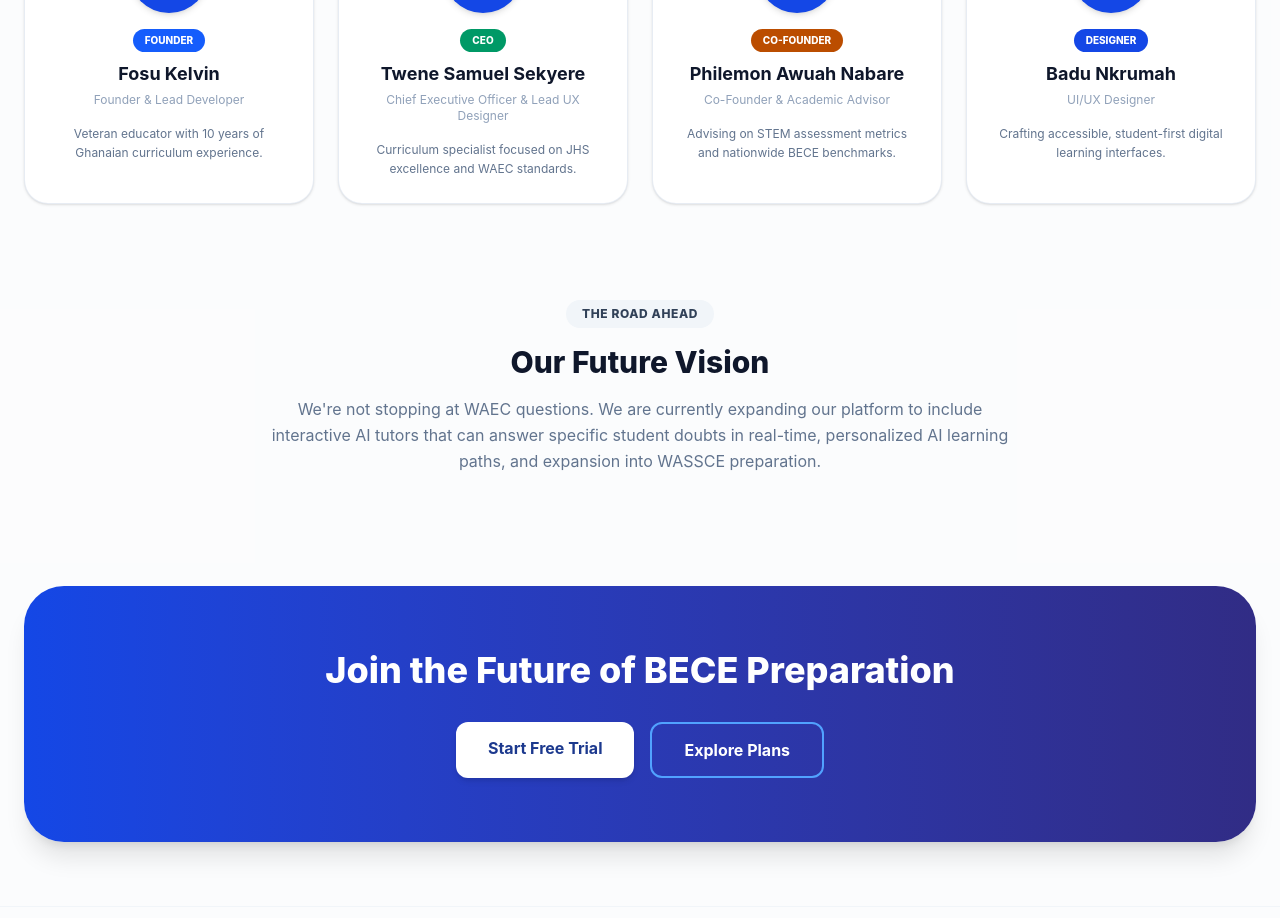
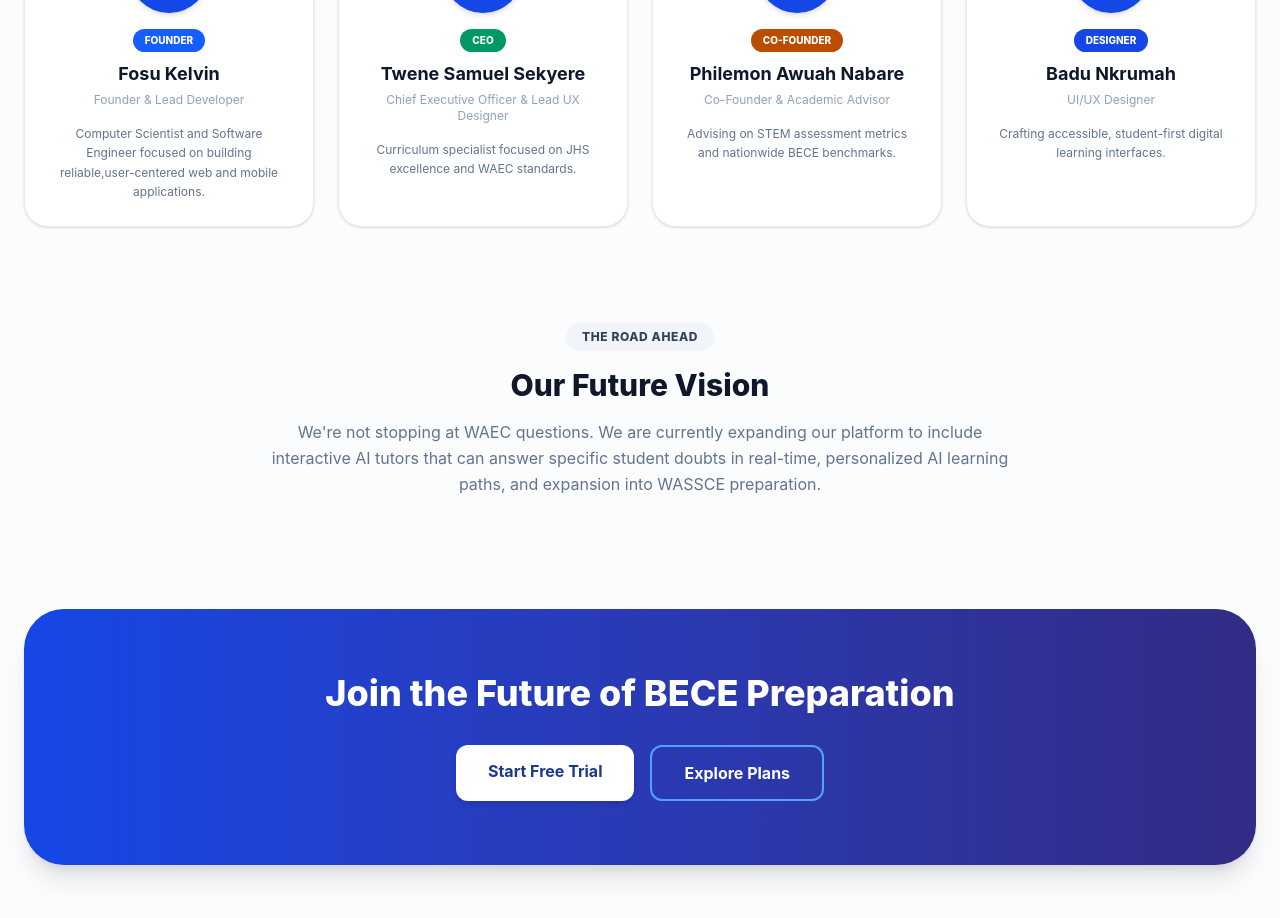
Before and after one commit to patternboys1/studyvault, a React (Vite) app: page /about in a window 1280 px wide. Shown: the part 2740-3658 px from the top of the page. Built offline with nearby package versions, Linux system fonts and the light colour scheme; no server answers.

Commit message:
about page edits

```diff
--- a/src/pages/public/About.jsx
+++ b/src/pages/public/About.jsx
@@ -99,7 +99,7 @@ const About = () => {
       role: "Founder & Lead Developer",
       badge: "FOUNDER",
       badgeColor: "bg-blue-600",
-      bio: "Veteran educator with 10 years of Ghanaian curriculum experience."
+      bio: "Computer Scientist and Software Engineer focused on building reliable,user-centered web and mobile applications."
     },
     {
       name: "Twene Samuel Sekyere",
```
